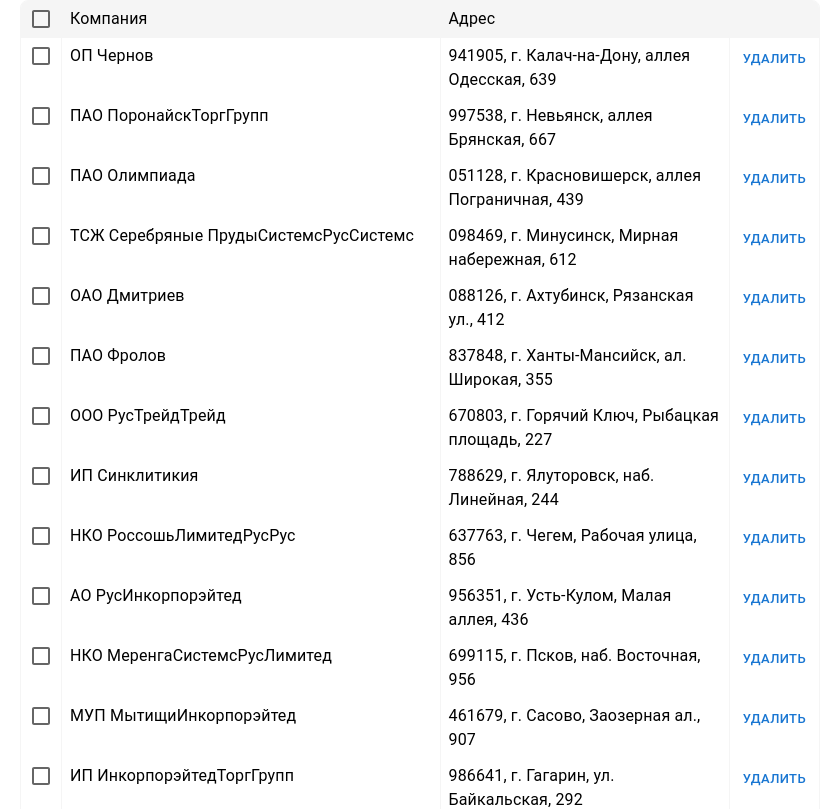
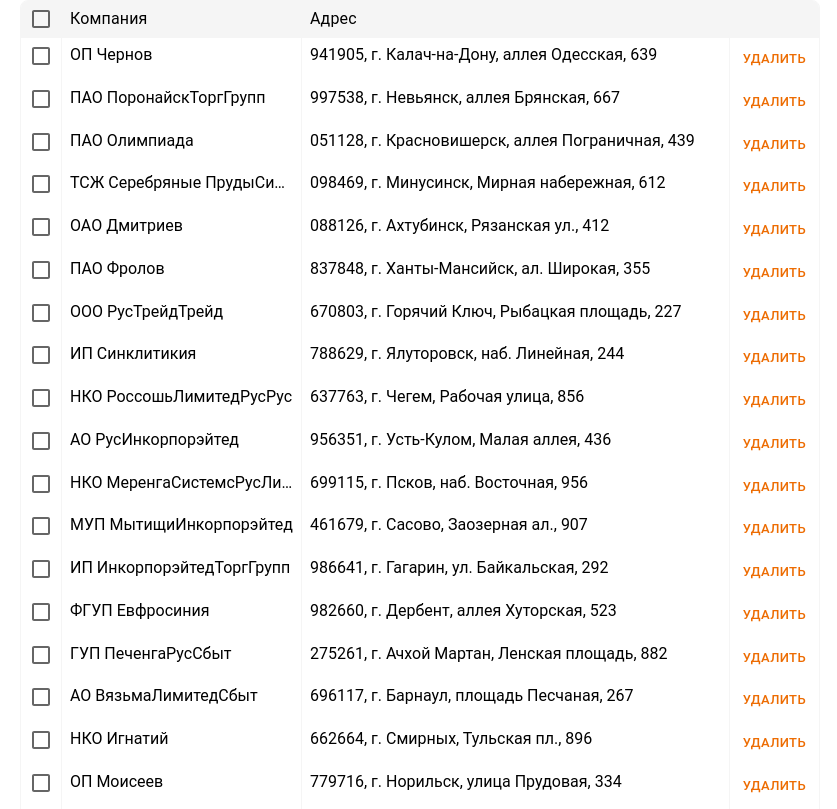
Before and after one commit to not-log/organization-list, a React (Vite) app: page / in a window 1280 px wide. Shown: the top 809 px of the page, without its empty margins (220-1057 px from the left). Built offline with nearby package versions, Linux system fonts and the light colour scheme.

Commit message:
редактирование сущностей

```diff
--- a/src/components/EditableField/index.tsx
+++ /dev/null
@@ -1,35 +0,0 @@
-import { FC, PointerEventHandler, PropsWithChildren, useRef } from "react";
-
-import { Typography } from "@mui/material";
-
-type EditableFieldProps = {
-  a?: unknown;
-};
-
-const EditableField: FC<PropsWithChildren<EditableFieldProps>> = ({ children }) => {
-  // const
-
-  const interactionTimeRef = useRef<number | null>(null);
-
-  const handlePointerDown: PointerEventHandler = (event) => {
-    interactionTimeRef.current = event.timeStamp;
-  };
-
-  const handlePointerUp: PointerEventHandler = (event) => {
-    if (!interactionTimeRef.current) return;
-    const delta = event.timeStamp - interactionTimeRef.current;
-
-    if (delta < 250) {
-      console.log("done");
-    }
-  };
-
-  const interactionHandlers = {
-    onPointerDown: handlePointerDown,
-    onPointerUp: handlePointerUp,
-  };
-
-  return <Typography {...interactionHandlers}>{children}</Typography>;
-};
-
-export default EditableField;
--- /dev/null
+++ b/src/components/EditableTextField/index.tsx
@@ -0,0 +1,103 @@
+import { ChangeEventHandler, FC, FocusEventHandler, useState } from "react";
+
+import { useDebouncedCallback } from "@app/hooks";
+import { Box, SxProps, Typography } from "@mui/material";
+import { blue } from "@mui/material/colors";
+
+const typographyStyles: SxProps = {
+  height: "22px",
+  paddingBottom: "1px",
+
+  fontSize: "16px",
+  lineHeight: "22px",
+  fontWeight: 400,
+  letterSpacing: "normal",
+
+  borderBottom: "2px solid",
+  borderColor: "transparent",
+};
+
+const inputResetStyles: SxProps = {
+  margin: 0,
+  padding: 0,
+  border: 0,
+  outline: 0,
+  whiteSpace: "normal",
+  background: "none",
+  width: "100%",
+
+  "&:focus-visible": {
+    borderColor: blue[600],
+  },
+
+  ...typographyStyles,
+};
+
+type EditableFieldProps = {
+  text: string;
+  onChange: (value: string) => void;
+};
+
+const EditableTextField: FC<EditableFieldProps> = ({ text, onChange }) => {
+  const [value, setValue] = useState(text);
+  const [isEditing, setIsEditing] = useState(false);
+
+  const [changeText, cancelChangeText] = useDebouncedCallback((delayedValue: string) => {
+    onChange(delayedValue);
+  }, 250);
+
+  const handleStartEditing = () => {
+    setIsEditing(true);
+  };
+
+  const handleEndEditing = () => {
+    setIsEditing(false);
+
+    cancelChangeText();
+    onChange(value);
+  };
+
+  const handleChange: ChangeEventHandler<HTMLInputElement> = (event) => {
+    const value = event.target.value;
+    setValue(value);
+    changeText(value);
+  };
+
+  const handleInputFocus: FocusEventHandler<HTMLInputElement> = (event) => {
+    event.target.select();
+  };
+
+  if (isEditing) {
+    return (
+      <Box
+        component="input"
+        sx={inputResetStyles}
+        onChange={handleChange}
+        onFocus={handleInputFocus}
+        onBlur={handleEndEditing}
+        value={value}
+        autoFocus
+      />
+    );
+  }
+
+  return (
+    <Typography
+      sx={{
+        width: "100%",
+        overflow: "hidden",
+        textOverflow: "ellipsis",
+        whiteSpace: "nowrap",
+        cursor: "text",
+        ...typographyStyles,
+      }}
+      onClick={handleStartEditing}
+      onFocus={handleStartEditing}
+      tabIndex={0}
+    >
+      {value}
+    </Typography>
+  );
+};
+
+export default EditableTextField;
--- a/src/components/OrganizationList/index.tsx
+++ b/src/components/OrganizationList/index.tsx
@@ -33,6 +33,14 @@ const OrganizationList: FC = () => {
     dispatch(organizationsActions.update(updatedOrganizations));
   };
 
+  const handleEditOrganizationName = (id: string, name: string) => {
+    dispatch(organizationsActions.updateById({ id, updatedParams: { name } }));
+  };
+
+  const handleEditOrganizationAddress = (id: string, address: string) => {
+    dispatch(organizationsActions.updateById({ id, updatedParams: { address } }));
+  };
+
   return (
     <Box className="organization-list">
       {/* add organization */}
@@ -42,6 +50,8 @@ const OrganizationList: FC = () => {
         onSelectOrganization={handleSelectOrganization}
         onSelectAll={handleSelectAll}
         onDeleteOrganization={handleDeleteOrganization}
+        onEditOrganizationName={handleEditOrganizationName}
+        onEditOrganizationAddress={handleEditOrganizationAddress}
       />
     </Box>
   );
--- a/src/components/OrganizationTable/index.tsx
+++ b/src/components/OrganizationTable/index.tsx
@@ -6,7 +6,7 @@ import { Checkbox, Table } from "@app/uikit";
 import { Button, SxProps, Typography } from "@mui/material";
 import { blue } from "@mui/material/colors";
 
-import EditableField from "../EditableField";
+import EditableTextField from "../EditableTextField";
 
 type CheckboxOnChangeHandler = ComponentProps<typeof Checkbox>["onChange"];
 
@@ -25,6 +25,8 @@ type OrganizationTableProps = {
   onSelectOrganization: (id: string, isSelected: boolean) => void;
   onSelectAll: (isSelected: boolean) => void;
   onDeleteOrganization: (id: string) => void;
+  onEditOrganizationName: (id: string, name: string) => void;
+  onEditOrganizationAddress: (id: string, address: string) => void;
 };
 
 const OrganizationTable: FC<OrganizationTableProps> = ({
@@ -32,6 +34,8 @@ const OrganizationTable: FC<OrganizationTableProps> = ({
   onSelectOrganization,
   onSelectAll,
   onDeleteOrganization,
+  onEditOrganizationName,
+  onEditOrganizationAddress,
 }) => {
   const [isAllSelected, setAllSelected] = useState(false);
 
@@ -51,8 +55,21 @@ const OrganizationTable: FC<OrganizationTableProps> = ({
     return () => onDeleteOrganization(id);
   };
 
+  const handleEditOrganizationName = (id: string) => {
+    return (name: string) => onEditOrganizationName(id, name);
+  };
+
+  const handleEditOrganizationAddress = (id: string) => {
+    return (address: string) => onEditOrganizationAddress(id, address);
+  };
+
   return (
-    <Table sx={{ gridTemplateColumns: "auto 1fr 3fr auto", overflow: "clip" }}>
+    <Table
+      sx={{
+        gridTemplateColumns: "auto minmax(auto, 240px) auto auto",
+        overflow: "clip",
+      }}
+    >
       <Table.Head>
         <Table.Row>
           <Table.HeaderCell sx={stickyCellStyles}>
@@ -72,7 +89,7 @@ const OrganizationTable: FC<OrganizationTableProps> = ({
           const { id, name, address, isSelected } = organization;
 
           const cellProps = {
-            sx: mergeSx(isSelected && selectedCellStyles),
+            sx: mergeSx(isSelected && selectedCellStyles, { minWidth: 0 }),
           };
 
           return (
@@ -81,13 +98,13 @@ const OrganizationTable: FC<OrganizationTableProps> = ({
                 <Checkbox checked={isSelected} onChange={handleSelectOrganization(id)} />
               </Table.DataCell>
               <Table.DataCell {...cellProps}>
-                <EditableField>{name}</EditableField>
+                <EditableTextField text={name} onChange={handleEditOrganizationName(id)} />
               </Table.DataCell>
               <Table.DataCell {...cellProps}>
-                <Typography>{address}</Typography>
+                <EditableTextField text={address} onChange={handleEditOrganizationAddress(id)} />
               </Table.DataCell>
               <Table.DataCell {...cellProps}>
-                <Button variant="text" size="small" onClick={handleDeleteOrganization(id)}>
+                <Button variant="text" color="warning" size="small" onClick={handleDeleteOrganization(id)}>
                   Удалить
                 </Button>
               </Table.DataCell>
--- /dev/null
+++ b/src/components/index.ts
@@ -0,0 +1,5 @@
+import EditableTextField from "./EditableTextField";
+import OrganizationList from "./OrganizationList";
+import OrganizationTable from "./OrganizationTable";
+
+export { EditableTextField, OrganizationList, OrganizationTable };
--- a/src/hooks/index.ts
+++ b/src/hooks/index.ts
@@ -1,2 +1,4 @@
 export * from "./useAppDispatch";
 export * from "./useAppSelector";
+export * from "./useCallbackRef";
+export * from "./useDebouncedCallback";
--- /dev/null
+++ b/src/hooks/useCallbackRef.ts
@@ -0,0 +1,14 @@
+import { useEffect, useMemo, useRef } from "react";
+
+// https://github.com/mantinedev/mantine/blob/master/packages/%40mantine/hooks/src/use-callback-ref/use-callback-ref.ts
+
+// eslint-disable-next-line @typescript-eslint/no-explicit-any
+export function useCallbackRef<T extends (...args: any[]) => any>(callback: T | undefined): T {
+  const callbackRef = useRef(callback);
+
+  useEffect(() => {
+    callbackRef.current = callback;
+  });
+
+  return useMemo(() => ((...args) => callbackRef.current?.(...args)) as T, []);
+}
--- /dev/null
+++ b/src/hooks/useDebouncedCallback.ts
@@ -0,0 +1,29 @@
+import { useCallback, useEffect, useRef } from "react";
+
+import { useCallbackRef } from "./useCallbackRef";
+
+// https://github.com/mantinedev/mantine/blob/master/packages/@mantine/hooks/src/use-debounced-callback/use-debounced-callback.ts
+
+// eslint-disable-next-line @typescript-eslint/no-explicit-any
+export function useDebouncedCallback<T extends (...args: any[]) => any>(callback: T, delay: number) {
+  const handleCallback = useCallbackRef(callback);
+  const debounceTimerRef = useRef(0);
+
+  useEffect(() => {
+    return () => window.clearTimeout(debounceTimerRef.current);
+  }, []);
+
+  const debouncedCallback = useCallback(
+    (...args: Parameters<T>) => {
+      window.clearTimeout(debounceTimerRef.current);
+      debounceTimerRef.current = window.setTimeout(() => handleCallback(...args), delay);
+    },
+    [handleCallback, delay],
+  );
+
+  const cancelDebouncedCallback = useCallback(() => {
+    window.clearTimeout(debounceTimerRef.current);
+  }, []);
+
+  return [debouncedCallback, cancelDebouncedCallback] as const;
+}
```
